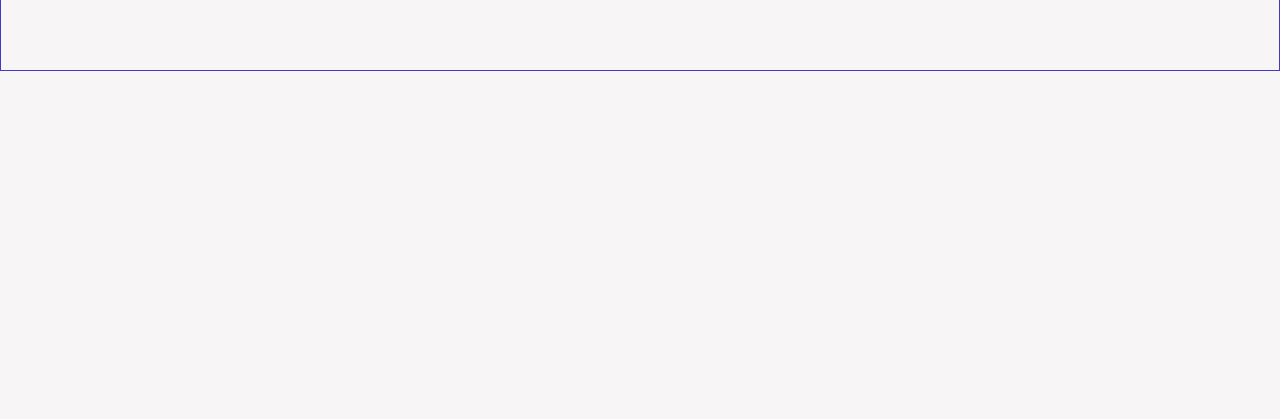
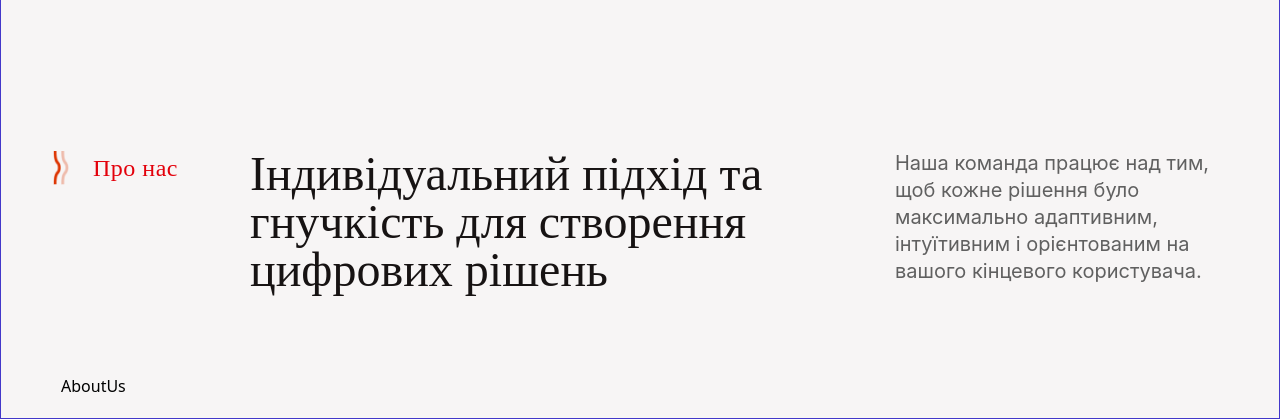
Before and after one commit to semklim/Property-House, a React (Vite) app: page / in a window 1280 px wide. Shown: the part 731-1150 px from the top of the page. Before the commit the page ends 802 px from the top, so only its background shows below. Built offline with nearby package versions, Linux system fonts and the light colour scheme; a web font is replaced by a local one.

Commit message:
feat: add textBlock

```diff
--- a/src/App.tsx
+++ b/src/App.tsx
@@ -1,5 +1,6 @@
 import { useRef } from 'react';
 
+import AboutUs from './sections/AboutUs/AboutUs';
 import Hero from './sections/Hero';
 
 function App() {
@@ -7,8 +8,9 @@ function App() {
 
   return (
     <main ref={container} className="border-indigo-700 border">
-      <div className="p-5">
+      <div className="wrapper p-5">
         <Hero />
+        <AboutUs />
       </div>
     </main>
   );
--- /dev/null
+++ b/src/components/UI/TextBlock/TextBlock.module.scss
@@ -0,0 +1,41 @@
+.textBlock {
+  padding: 80px 0px;
+  position: relative;
+  display: flex;
+  align-items: start;
+  column-gap: 80px;
+}
+
+.first {
+  font-family: 'Transforma Mix';
+  font-size: 24px;
+  line-height: 36px;
+  letter-spacing: 0.5px;
+  color: var(--red);
+  display: flex;
+  justify-content: center;
+  align-items: center;
+  text-wrap: nowrap;
+
+  img {
+    margin-right: 24px;
+    width: 16px;
+    height: 34px;
+  }
+}
+
+.second {
+  font-family: 'Mustica Pro';
+  font-size: 48px;
+  line-height: 48px;
+  color: var(--black)
+}
+
+.last {
+  font-family: 'Inter';
+  font-weight: 400;
+  font-size: 20px;
+  line-height: 27px;
+  letter-spacing: 0;
+  color: var(--grey)
+}
--- /dev/null
+++ b/src/components/UI/TextBlock/TextBlock.tsx
@@ -0,0 +1,36 @@
+import icon from '@/assets/icons/chevron-red.png';
+import { cn } from '@/helpers/classNames';
+
+import cl from './TextBlock.module.scss';
+
+interface TextBlockProps {
+  className?: string;
+  name: string;
+  slogan: string;
+  description: string;
+  longSlogan?: boolean;
+}
+
+export default function TextBlock(props: TextBlockProps) {
+  const {
+    className = '',
+    name,
+    description,
+    slogan,
+    longSlogan = false,
+    ...otherProps
+  } = props;
+
+  return (
+    <article className={cn(cl.textBlock, {}, [className])} {...otherProps}>
+      <div className={cl.first}>
+        <img src={icon} alt="" />
+        <h2>{name}</h2>
+      </div>
+      <h3 className={cn(cl.second, { 'flex-[1_0_565px]': longSlogan })}>
+        {slogan}
+      </h3>
+      <p className={cl.last}>{description}</p>
+    </article>
+  );
+}
--- /dev/null
+++ b/src/sections/AboutUs/AboutUs.module.scss
@@ -0,0 +1,4 @@
+.aboutUs {
+  padding: 0 40px;
+  position: relative;
+}
--- /dev/null
+++ b/src/sections/AboutUs/AboutUs.tsx
@@ -0,0 +1,25 @@
+import TextBlock from '@/components/UI/TextBlock/TextBlock';
+import { cn } from '@/helpers/classNames';
+
+import cl from './AboutUs.module.scss';
+
+interface AboutUsProps {
+  className?: string;
+}
+
+export default function AboutUs(props: AboutUsProps) {
+  const { className = '', ...otherProps } = props;
+
+  return (
+    <section className={cn(cl.aboutUs, {}, [className])} {...otherProps}>
+      <TextBlock
+        name="Про нас"
+        slogan="Індивідуальний підхід та гнучкість для створення цифрових рішень"
+        description="Наша команда працює над тим, щоб кожне рішення було максимально
+        адаптивним, інтуїтивним і орієнтованим на вашого кінцевого користувача."
+        longSlogan
+      />
+      <h2>AboutUs</h2>
+    </section>
+  );
+}
--- a/src/style/index.scss
+++ b/src/style/index.scss
@@ -21,6 +21,10 @@ html {
 
 main{
   @apply max-w-screen-2xl mx-auto bg-milky;
+
+  .wrapper > *:not(:last-child){
+    margin-bottom: 20px;
+  }
 }
 
 
```
Also changed, not shown: src/assets/icons/chevron-red.png (added).
